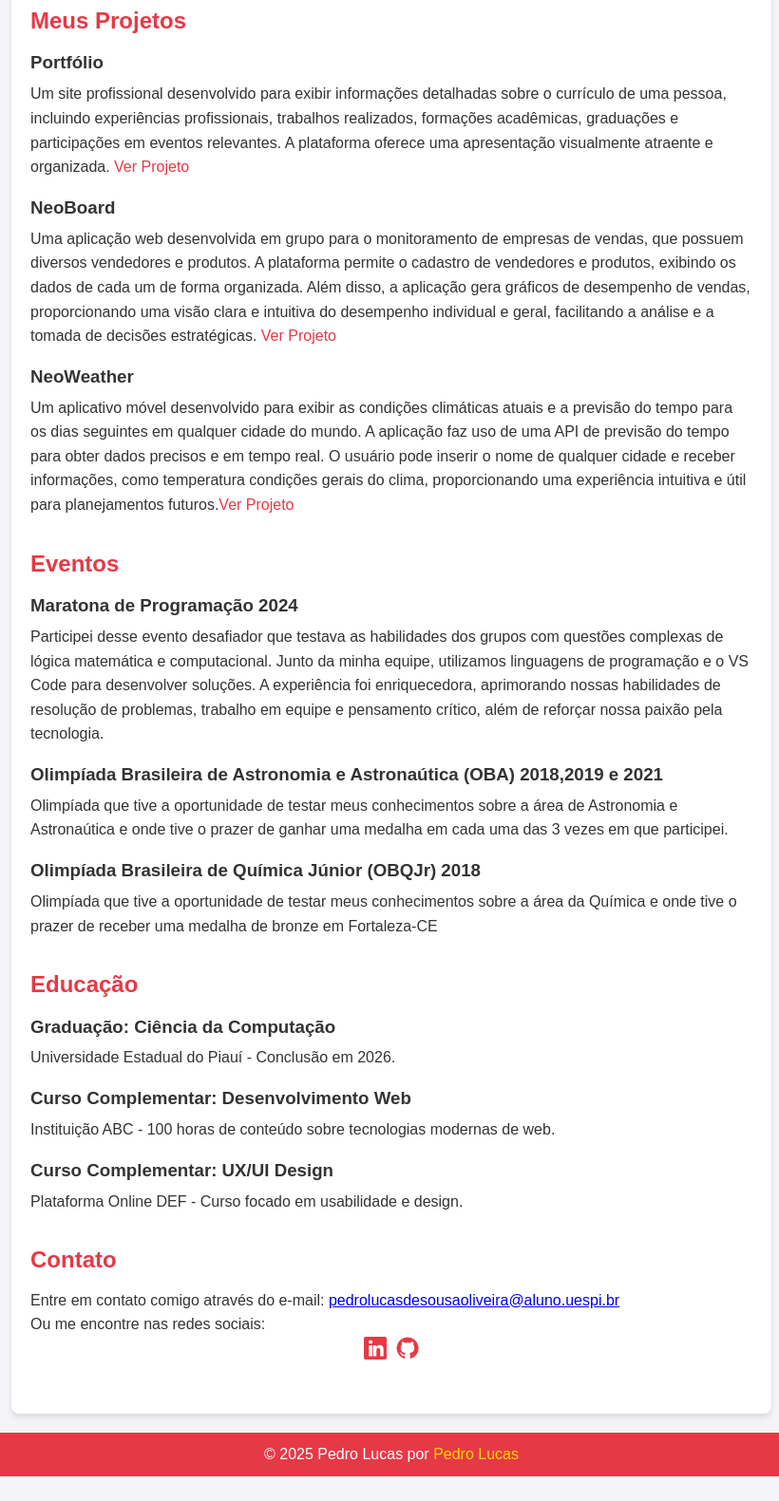
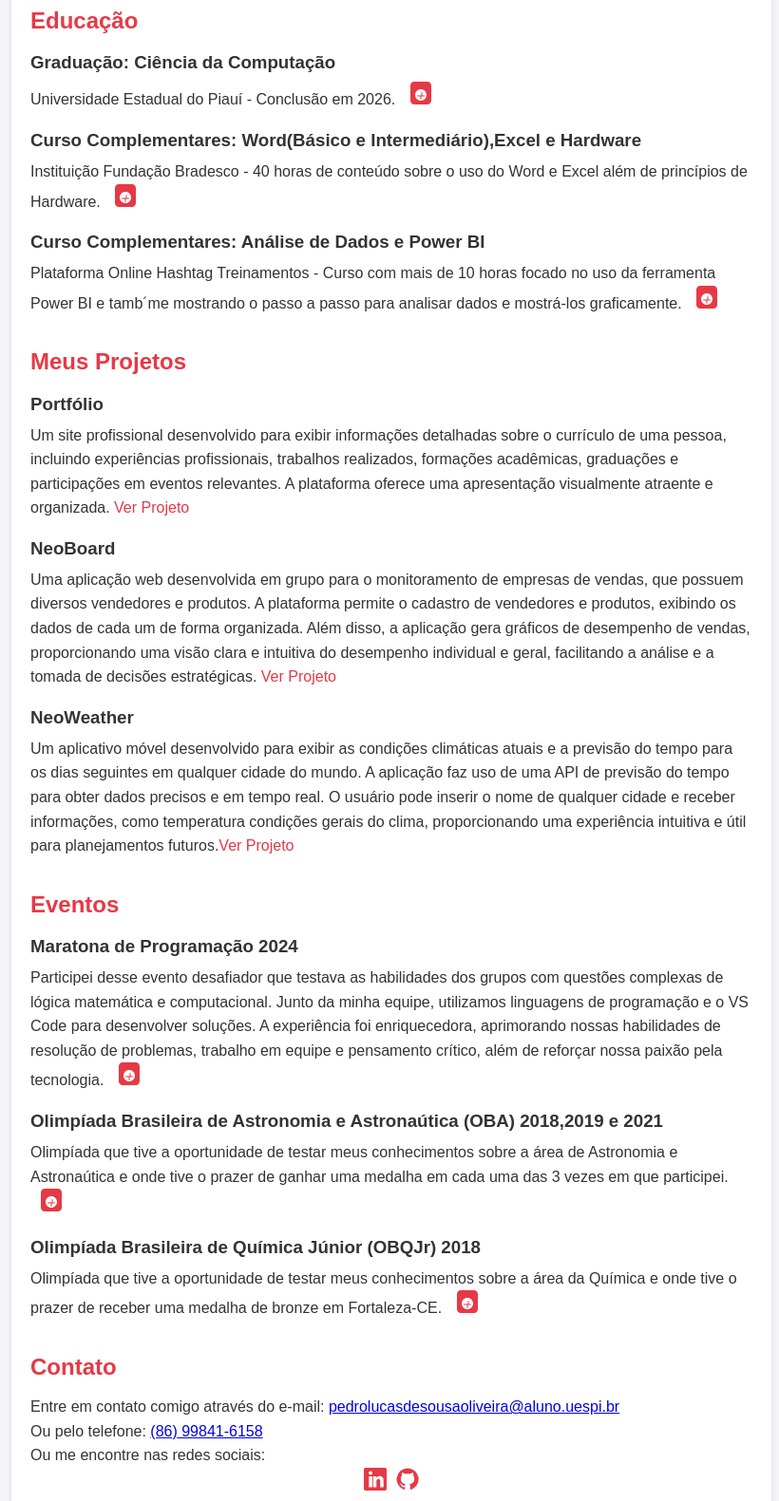
Before and after one commit to PL251431/Portif-lio, a plain HTML site: page index.html in a window 1280 px wide. Shown: the part 544-2125 px from the top of the page at 95% size, without its empty margins (228-1048 px from the left). Before the commit the page ends 2099 px from the top, so only its background shows below. Drawn offline with Linux system fonts and the light colour scheme.

Commit message:
feat: Adiceni os dadso e as informações mais a fundo e reorganizei as seções

```diff
--- a/index.html
+++ b/index.html
@@ -17,6 +17,10 @@
             background: #f4f4f9;
             color: #333;
             padding: 0 20px;
+        }
+
+        .contact p {
+            argin-bottom: 20px; /* Ajuste o valor conforme sua necessidade */
         }
 
         header {
@@ -118,19 +122,47 @@
             <p>Olá! Eu sou um estudante apaixonado pela área da tecnologia,além disso sou um grande aspirante a área de Hardware de computadores assim como também da eletrônica.</p>
         </section>
 
+        <section id="education" class="education">
+                    <h2>Educação</h2>
+                    <div class="course">
+                        <h3>Graduação: Ciência da Computação</h3>
+                        <p>Universidade Estadual do Piauí - Conclusão em 2026.<a href="pdfs/Historico.pdf" target="_blank" style="margin-left: 10px; text-decoration: none; color: inherit;" title="Abrir PDF do Evento">
+                            <svg xmlns="http://www.w3.org/2000/svg" width="24" height="24" fill="#e63946" viewBox="0 0 24 24">
+                                <path d="M19 0H5C2.79 0 1 1.79 1 4v16c0 2.21 1.79 4 4 4h14c2.21 0 4-1.79 4-4V4c0-2.21-1.79-4-4-4zm-7 20c-3.31 0-6-2.69-6-6s2.69-6 6-6 6 2.69 6 6-2.69 6-6 6zm4.5-5.5h-3v-3c0-.28-.22-.5-.5-.5s-.5.22-.5.5v3H8.5c-.28 0-.5.22-.5.5s.22.5.5.5h3v3c0 .28.22.5.5.5s.5-.22.5-.5v-3h3c.28 0 .5-.22.5-.5s-.22-.5-.5-.5z"/>
+                            </svg>
+                        </a></p>
+                    </div>
+                    <div class="course">
+                        <h3>Curso Complementares: Word(Básico e Intermediário),Excel e Hardware</h3>
+                        <p>Instituição Fundação Bradesco - 40 horas de conteúdo sobre o uso do Word e Excel além de princípios de Hardware.<a href="pdfs/Hardware.pdf" target="_blank" style="margin-left: 10px; text-decoration: none; color: inherit;" title="Abrir PDF do Evento">
+                            <svg xmlns="http://www.w3.org/2000/svg" width="24" height="24" fill="#e63946" viewBox="0 0 24 24">
+                                <path d="M19 0H5C2.79 0 1 1.79 1 4v16c0 2.21 1.79 4 4 4h14c2.21 0 4-1.79 4-4V4c0-2.21-1.79-4-4-4zm-7 20c-3.31 0-6-2.69-6-6s2.69-6 6-6 6 2.69 6 6-2.69 6-6 6zm4.5-5.5h-3v-3c0-.28-.22-.5-.5-.5s-.5.22-.5.5v3H8.5c-.28 0-.5.22-.5.5s.22.5.5.5h3v3c0 .28.22.5.5.5s.5-.22.5-.5v-3h3c.28 0 .5-.22.5-.5s-.22-.5-.5-.5z"/>
+                            </svg>
+                        </a></p>
+                    </div>
+                    <div class="course">
+                        <h3>Curso Complementares: Análise de Dados e Power BI</h3>
+                        <p>Plataforma Online Hashtag Treinamentos - Curso com mais de 10 horas focado no uso da ferramenta Power BI e tamb´me mostrando o passo a passo para analisar dados e mostrá-los graficamente. <a href="pdfs/ilovepdf_merged.pdf" target="_blank" style="margin-left: 10px; text-decoration: none; color: inherit;" title="Abrir PDF do Evento">
+                            <svg xmlns="http://www.w3.org/2000/svg" width="24" height="24" fill="#e63946" viewBox="0 0 24 24">
+                                <path d="M19 0H5C2.79 0 1 1.79 1 4v16c0 2.21 1.79 4 4 4h14c2.21 0 4-1.79 4-4V4c0-2.21-1.79-4-4-4zm-7 20c-3.31 0-6-2.69-6-6s2.69-6 6-6 6 2.69 6 6-2.69 6-6 6zm4.5-5.5h-3v-3c0-.28-.22-.5-.5-.5s-.5.22-.5.5v3H8.5c-.28 0-.5.22-.5.5s.22.5.5.5h3v3c0 .28.22.5.5.5s.5-.22.5-.5v-3h3c.28 0 .5-.22.5-.5s-.22-.5-.5-.5z"/>
+                            </svg>
+                        </a></p>
+                    </div>
+        </section>
+
         <section id="projects" class="projects">
             <h2>Meus Projetos</h2>
             <div class="project">
                 <h3>Portfólio</h3>
-                <p>Um site profissional desenvolvido para exibir informações detalhadas sobre o currículo de uma pessoa, incluindo experiências profissionais, trabalhos realizados, formações acadêmicas, graduações e participações em eventos relevantes. A plataforma oferece uma apresentação visualmente atraente e organizada. <a href="#">Ver Projeto</a></p>
+                <p>Um site profissional desenvolvido para exibir informações detalhadas sobre o currículo de uma pessoa, incluindo experiências profissionais, trabalhos realizados, formações acadêmicas, graduações e participações em eventos relevantes. A plataforma oferece uma apresentação visualmente atraente e organizada. <a href="https://github.com/PL251431/Portif-lio">Ver Projeto</a></p>
             </div>
             <div class="project">
                 <h3>NeoBoard</h3>
-                <p>Uma aplicação web desenvolvida em grupo para o monitoramento de empresas de vendas, que possuem diversos vendedores e produtos. A plataforma permite o cadastro de vendedores e produtos, exibindo os dados de cada um de forma organizada. Além disso, a aplicação gera gráficos de desempenho de vendas, proporcionando uma visão clara e intuitiva do desempenho individual e geral, facilitando a análise e a tomada de decisões estratégicas. <a href="#">Ver Projeto</a></p>
+                <p>Uma aplicação web desenvolvida em grupo para o monitoramento de empresas de vendas, que possuem diversos vendedores e produtos. A plataforma permite o cadastro de vendedores e produtos, exibindo os dados de cada um de forma organizada. Além disso, a aplicação gera gráficos de desempenho de vendas, proporcionando uma visão clara e intuitiva do desempenho individual e geral, facilitando a análise e a tomada de decisões estratégicas. <a href="https://github.com/PL251431/neoboard">Ver Projeto</a></p>
             </div>
             <div class="project">
                 <h3>NeoWeather</h3>
-                <p>Um aplicativo móvel desenvolvido para exibir as condições climáticas atuais e a previsão do tempo para os dias seguintes em qualquer cidade do mundo. A aplicação faz uso de uma API de previsão do tempo para obter dados precisos e em tempo real. O usuário pode inserir o nome de qualquer cidade e receber informações, como temperatura condições gerais do clima, proporcionando uma experiência intuitiva e útil para planejamentos futuros.<a href="#">Ver Projeto</a></p>
+                <p>Um aplicativo móvel desenvolvido para exibir as condições climáticas atuais e a previsão do tempo para os dias seguintes em qualquer cidade do mundo. A aplicação faz uso de uma API de previsão do tempo para obter dados precisos e em tempo real. O usuário pode inserir o nome de qualquer cidade e receber informações, como temperatura condições gerais do clima, proporcionando uma experiência intuitiva e útil para planejamentos futuros.<a href="https://github.com/PL251431/neoweather">Ver Projeto</a></p>
             </div>
         </section>
 
@@ -138,37 +170,35 @@
             <h2>Eventos</h2>
             <div class="event">
                 <h3>Maratona de Programação 2024</h3>
-                <p>Participei desse evento desafiador que testava as habilidades dos grupos com questões complexas de lógica matemática e computacional. Junto da minha equipe, utilizamos linguagens de programação e o VS Code para desenvolver soluções. A experiência foi enriquecedora, aprimorando nossas habilidades de resolução de problemas, trabalho em equipe e pensamento crítico, além de reforçar nossa paixão pela tecnologia.</p>
+                <p>Participei desse evento desafiador que testava as habilidades dos grupos com questões complexas de lógica matemática e computacional. Junto da minha equipe, utilizamos linguagens de programação e o VS Code para desenvolver soluções. A experiência foi enriquecedora, aprimorando nossas habilidades de resolução de problemas, trabalho em equipe e pensamento crítico, além de reforçar nossa paixão pela tecnologia. <a href="pdfs/2025-ICPC South America–Brazil First Phase-HONORABLE.pdf" target="_blank" style="margin-left: 10px; text-decoration: none; color: inherit;" title="Abrir PDF do Evento">
+                    <svg xmlns="http://www.w3.org/2000/svg" width="24" height="24" fill="#e63946" viewBox="0 0 24 24">
+                        <path d="M19 0H5C2.79 0 1 1.79 1 4v16c0 2.21 1.79 4 4 4h14c2.21 0 4-1.79 4-4V4c0-2.21-1.79-4-4-4zm-7 20c-3.31 0-6-2.69-6-6s2.69-6 6-6 6 2.69 6 6-2.69 6-6 6zm4.5-5.5h-3v-3c0-.28-.22-.5-.5-.5s-.5.22-.5.5v3H8.5c-.28 0-.5.22-.5.5s.22.5.5.5h3v3c0 .28.22.5.5.5s.5-.22.5-.5v-3h3c.28 0 .5-.22.5-.5s-.22-.5-.5-.5z"/>
+                    </svg>
+                </a></p>
             </div>
             <div class="event">
                 <h3>Olimpíada Brasileira de Astronomia e Astronaútica (OBA) 2018,2019 e 2021</h3>
-                <p>Olimpíada que tive a oportunidade de testar meus conhecimentos sobre a área de Astronomia e Astronaútica e onde tive o prazer de ganhar uma medalha em cada uma das 3 vezes em que participei.</p>
+                <p>Olimpíada que tive a oportunidade de testar meus conhecimentos sobre a área de Astronomia e Astronaútica e onde tive o prazer de ganhar uma medalha em cada uma das 3 vezes em que participei. <a href="pdfs/OBA 2018_merged.pdf" target="_blank" style="margin-left: 10px; text-decoration: none; color: inherit;" title="Abrir PDF do Evento">
+                    <svg xmlns="http://www.w3.org/2000/svg" width="24" height="24" fill="#e63946" viewBox="0 0 24 24">
+                        <path d="M19 0H5C2.79 0 1 1.79 1 4v16c0 2.21 1.79 4 4 4h14c2.21 0 4-1.79 4-4V4c0-2.21-1.79-4-4-4zm-7 20c-3.31 0-6-2.69-6-6s2.69-6 6-6 6 2.69 6 6-2.69 6-6 6zm4.5-5.5h-3v-3c0-.28-.22-.5-.5-.5s-.5.22-.5.5v3H8.5c-.28 0-.5.22-.5.5s.22.5.5.5h3v3c0 .28.22.5.5.5s.5-.22.5-.5v-3h3c.28 0 .5-.22.5-.5s-.22-.5-.5-.5z"/>
+                    </svg>
+                </a></p>
             </div>
             <div class="event">
                 <h3>Olimpíada Brasileira de Química Júnior (OBQJr) 2018</h3>
-                <p>Olimpíada que tive a oportunidade de testar meus conhecimentos sobre a área da Química e onde tive o prazer de receber uma medalha de bronze em Fortaleza-CE</p>
+                <p>Olimpíada que tive a oportunidade de testar meus conhecimentos sobre a área da Química e onde tive o prazer de receber uma medalha de bronze em Fortaleza-CE. <a href="pdfs/OBQjr 2018.pdf" target="_blank" style="margin-left: 10px; text-decoration: none; color: inherit;" title="Abrir PDF do Evento">
+                    <svg xmlns="http://www.w3.org/2000/svg" width="24" height="24" fill="#e63946" viewBox="0 0 24 24">
+                        <path d="M19 0H5C2.79 0 1 1.79 1 4v16c0 2.21 1.79 4 4 4h14c2.21 0 4-1.79 4-4V4c0-2.21-1.79-4-4-4zm-7 20c-3.31 0-6-2.69-6-6s2.69-6 6-6 6 2.69 6 6-2.69 6-6 6zm4.5-5.5h-3v-3c0-.28-.22-.5-.5-.5s-.5.22-.5.5v3H8.5c-.28 0-.5.22-.5.5s.22.5.5.5h3v3c0 .28.22.5.5.5s.5-.22.5-.5v-3h3c.28 0 .5-.22.5-.5s-.22-.5-.5-.5z"/>
+                    </svg>
+                </a></p>
             </div>
         </section>
 
-        <section id="education" class="education">
-            <h2>Educação</h2>
-            <div class="course">
-                <h3>Graduação: Ciência da Computação</h3>
-                <p>Universidade Estadual do Piauí - Conclusão em 2026.</p>
-            </div>
-            <div class="course">
-                <h3>Curso Complementar: Desenvolvimento Web</h3>
-                <p>Instituição ABC - 100 horas de conteúdo sobre tecnologias modernas de web.</p>
-            </div>
-            <div class="course">
-                <h3>Curso Complementar: UX/UI Design</h3>
-                <p>Plataforma Online DEF - Curso focado em usabilidade e design.</p>
-            </div>
-        </section>
 
         <section id="contact" class="contact">
             <h2>Contato</h2>
             <p>Entre em contato comigo através do e-mail: <a href="mailto:seuemail@exemplo.com">pedrolucasdesousaoliveira@aluno.uespi.br</a></p>
+            <p>Ou pelo telefone: <a href="tel:+5586998416158">(86) 99841-6158</a></p>
             <p>Ou me encontre nas redes sociais:</p>
             <ul style="list-style: none; display: flex; gap: 10px; justify-content: center; padding: 0;">
                 <li>
@@ -191,7 +221,7 @@
     </div>
 
     <footer>
-        <p>&copy; 2025 Pedro Lucas por <a href="#">Pedro Lucas</a></p>
+        <p>&copy; 2025 Pedro Lucas</p>
     </footer>
 </body>
 </html>
```
Also changed, not shown: 6 other files.
